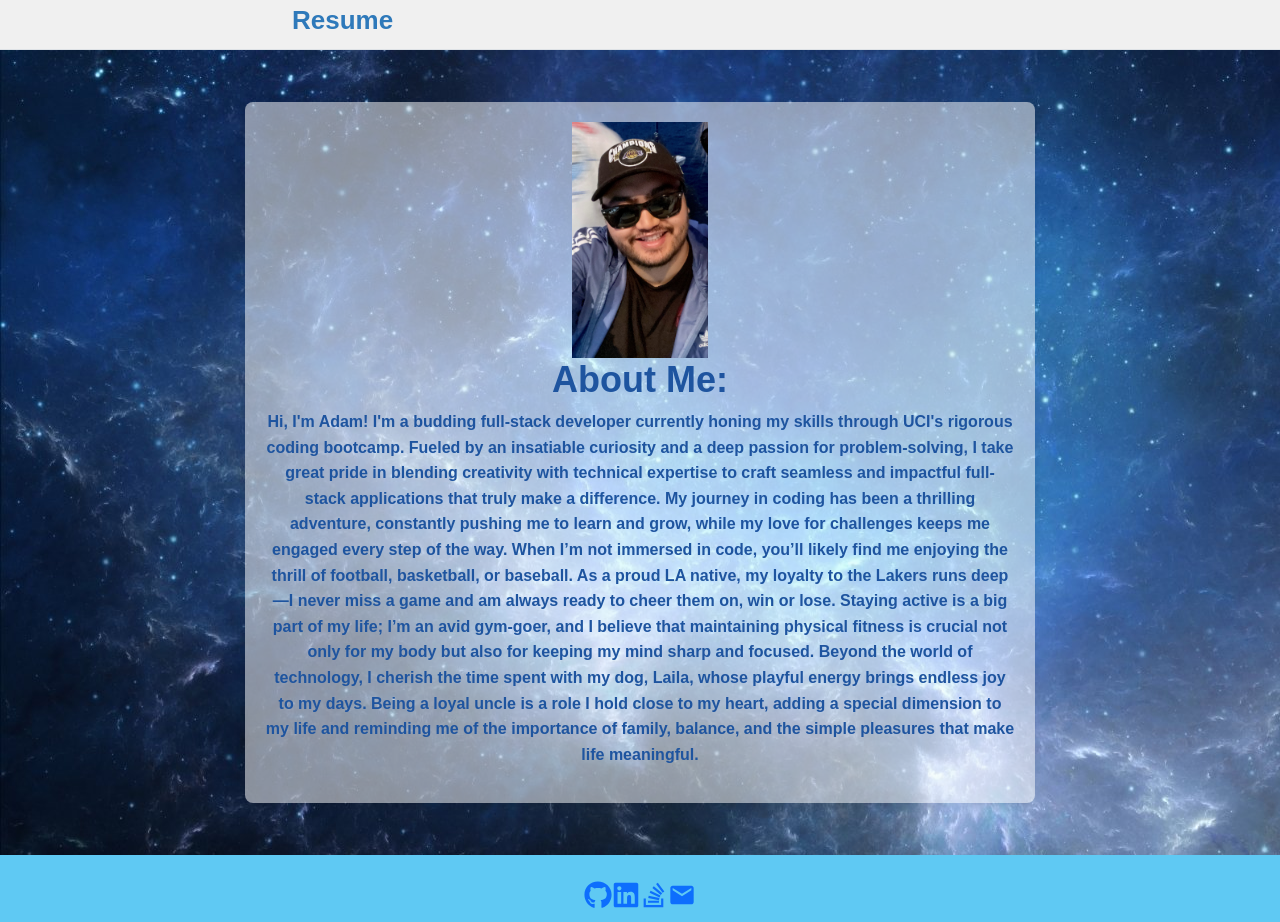
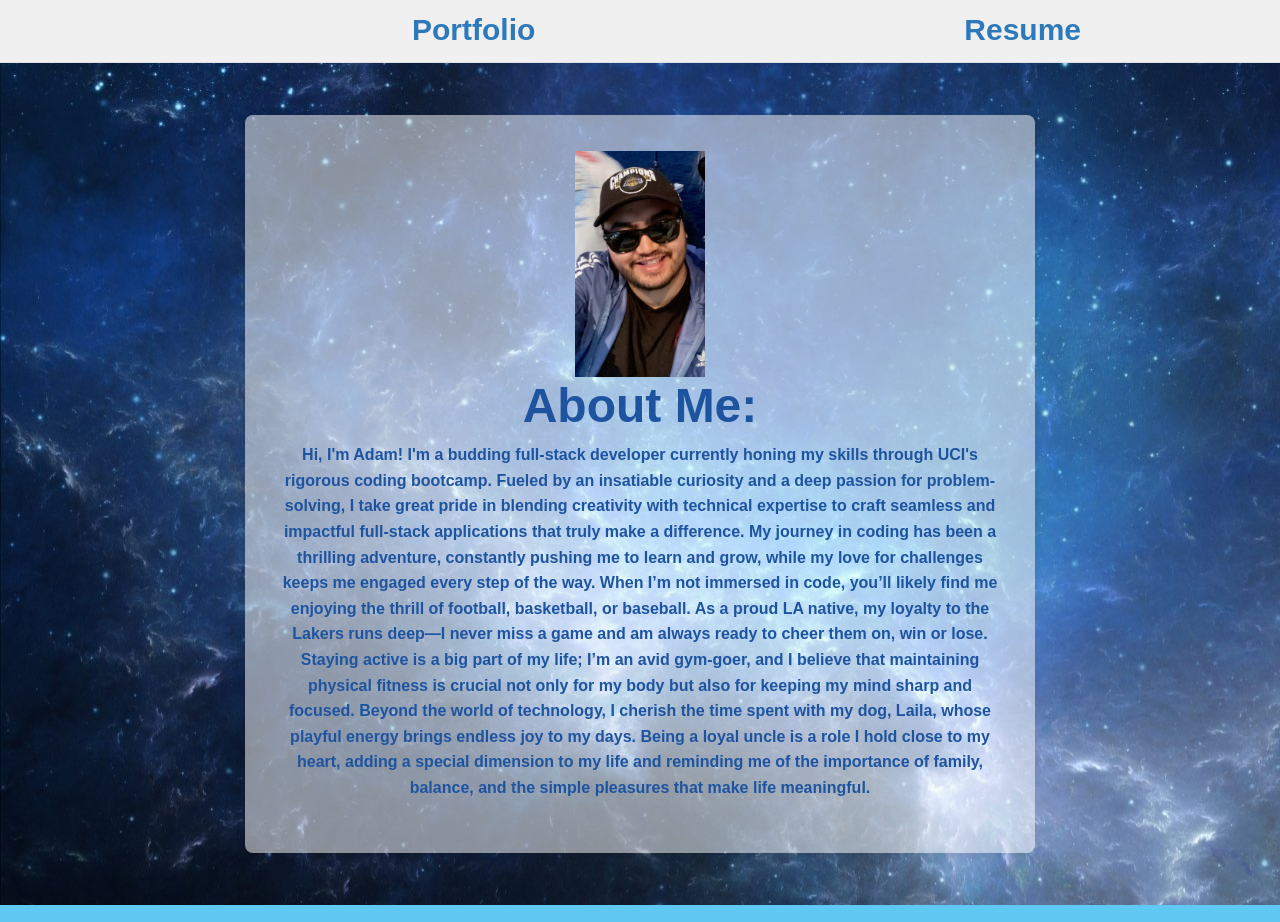
Before and after one commit to AcoderRose/AdamsReact_Portfolio, a React (Vite) app: page /About in a window 1280 px wide. Shown: the part 212-1134 px from the top of the page. Built offline with nearby package versions, Linux system fonts and the light colour scheme.

Commit message:
Added rough draft of readme.md file, added a screenshot of my portfolio to the reademe.md. Still need to deploy the application on netlify and add the deployment link to readme.md file.

```diff
--- a/src/styles/style.css
+++ b/src/styles/style.css
@@ -24,7 +24,7 @@ body {
   display: flex;
   flex-direction: column;
   align-items: stretch;
-  min-height: 100vh;
+  min-height: auto;
 }
 
 /* header styles */
@@ -65,7 +65,7 @@ header {
 
 #h1bigger{
   font-weight: 600;
-  font-size: 36px;
+  font-size: 48px;
 }
 
 /* navigation styles */
@@ -73,12 +73,12 @@ nav ul li a,
 .nav-link {
   color: var(--middle-blue);
   font-weight: 600;
-  font-size: 26px;
+  font-size: 30px;
   text-decoration: none;
   padding: 0.5rem 1rem;
   display: flex;
   align-items: center;
-  margin-left: 275px;
+  margin-left: 395px;
   transition: background-color 0.3s ease;
 }
 
@@ -103,7 +103,7 @@ nav ul li a:hover,
   width: 65%;
   height: 100%;
   margin: 20px auto;
-  padding: 20px;
+  padding: 36px;
   font-family: "Arial", sans-serif;
   color: var(--dark-blue);
   background-color: #f9f9f986;
@@ -119,12 +119,12 @@ nav ul li a:hover,
 footer {
   background-color: var(--light-blue);
   text-align: center;
-  padding: 1rem;
+  padding: .5rem;
   margin-top: auto;
 }
 
 .footer-icons{
-  font-size: 28px;
+  font-size: 31px;
 }
 
 /* contact page styles */
@@ -135,6 +135,7 @@ footer {
 
 .contact-container {
   max-width: 500px;
+  height: 67.5vh;
   margin: 0 auto;
   padding: 20px;
   border: 1px solid var(--light-blue);
@@ -145,13 +146,13 @@ footer {
 }
 
 .contact-container h1 {
-  margin-bottom: 34px;
+  margin-bottom: 50px;
   font-size: 24px;
   color: var(--dark-blue);
 }
 
 .contact-container form > div {
-  margin-bottom: 36px;
+  margin-bottom: 68px;
   text-align: left;
 }
 
@@ -204,7 +205,7 @@ footer {
 }
 
 .portfolioContainer {
-  max-width: 1200px;
+  max-width: 1220px;
   margin: 0 auto;
   padding: 40px 20px;
   text-align: center;
@@ -225,7 +226,7 @@ footer {
 }
 
 .card{
-  background-color: #f9f9f999;
+  background-color: #f9f9f9b2;
 }
 
 .projectCard {
```
Also changed, not shown: 2 other files (tests, documents, lock files or other folders).
